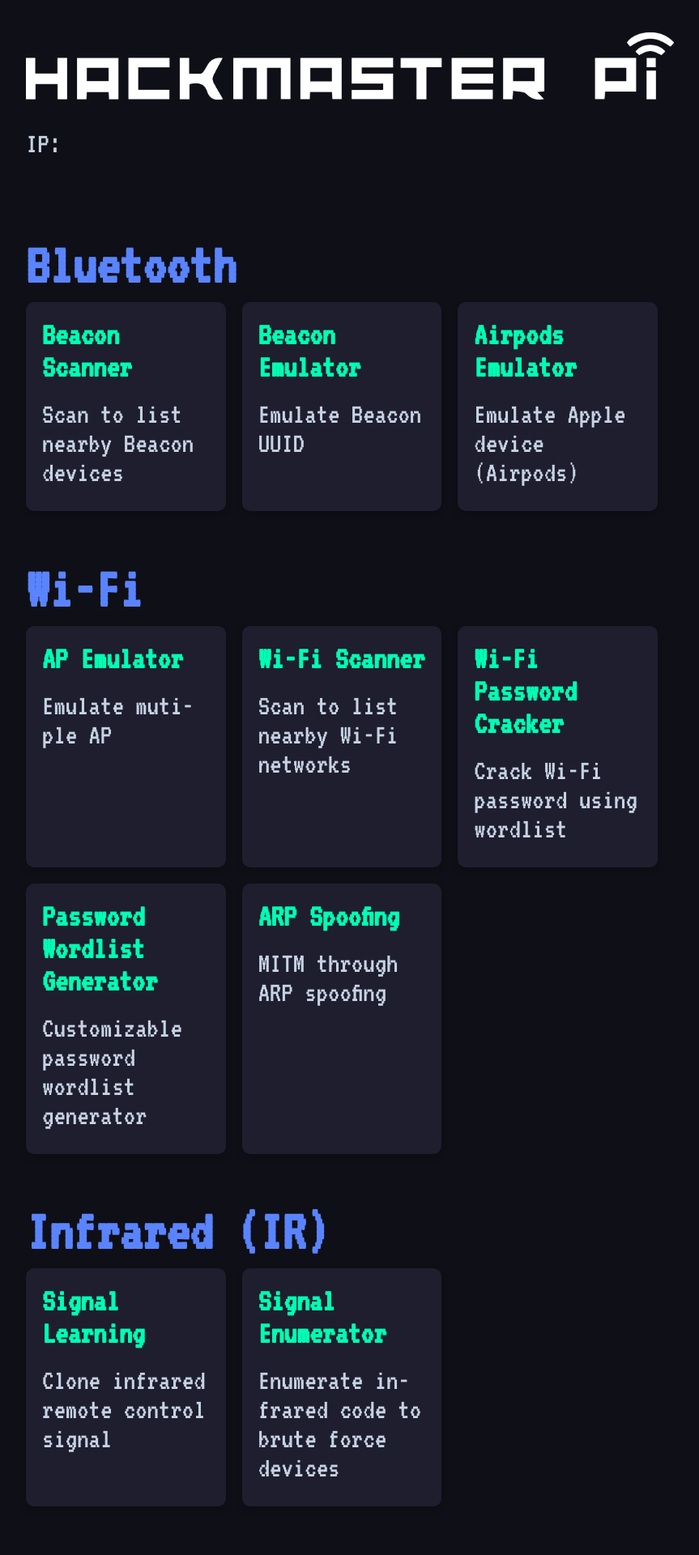
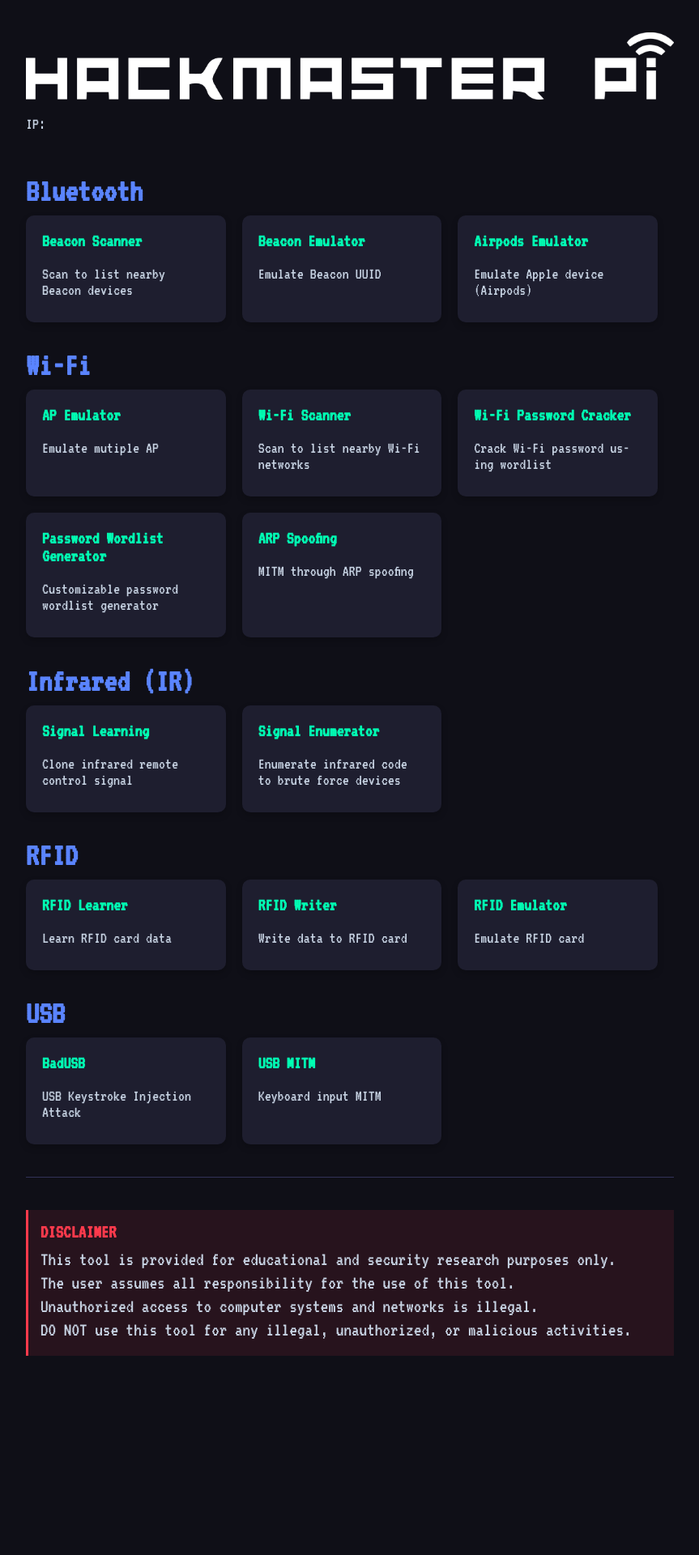
Before and after one commit to 1PingSun/HackMaster-Pi, a FastAPI app: page / in a window 1280 px wide. Shown: the top 1920 px of the page at 81% size, without its empty margins (208-1071 px from the left). After the commit the page ends 1674 px from the top, so only its background shows below. Run offline with FastAPI, Linux system fonts and the light colour scheme.

Commit message:
2025-03-31 Update

```diff
--- a/app/static/css/styles.css
+++ b/app/static/css/styles.css
@@ -12,7 +12,7 @@
     font-family: 'VT323', monospace;
     margin: 0;
     padding: 20px;
-    font-size: 36px;
+    font-size: 20px;
 }
 
 .container {
```
Also changed, not shown: app/requirements.txt (renamed from requirements.txt).
